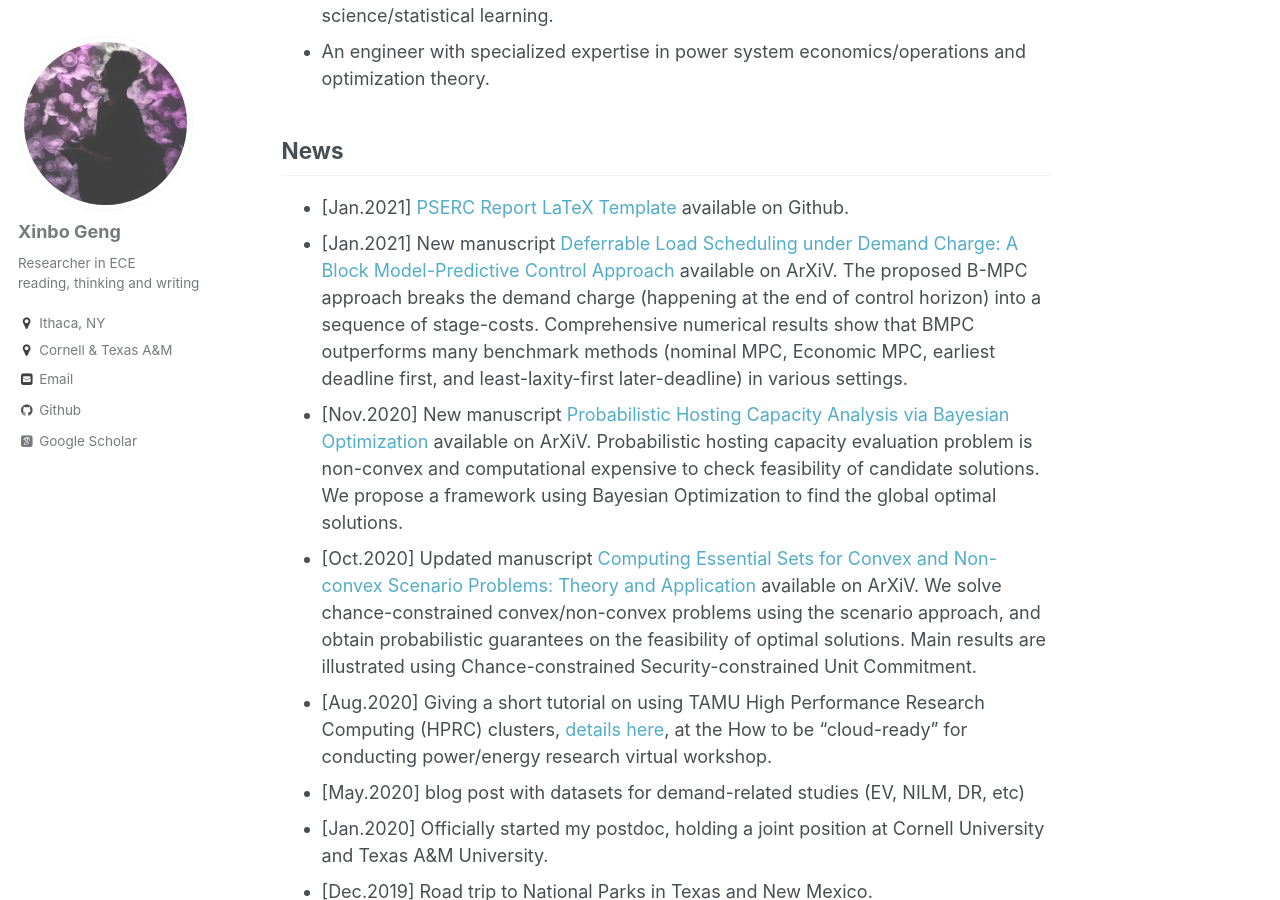
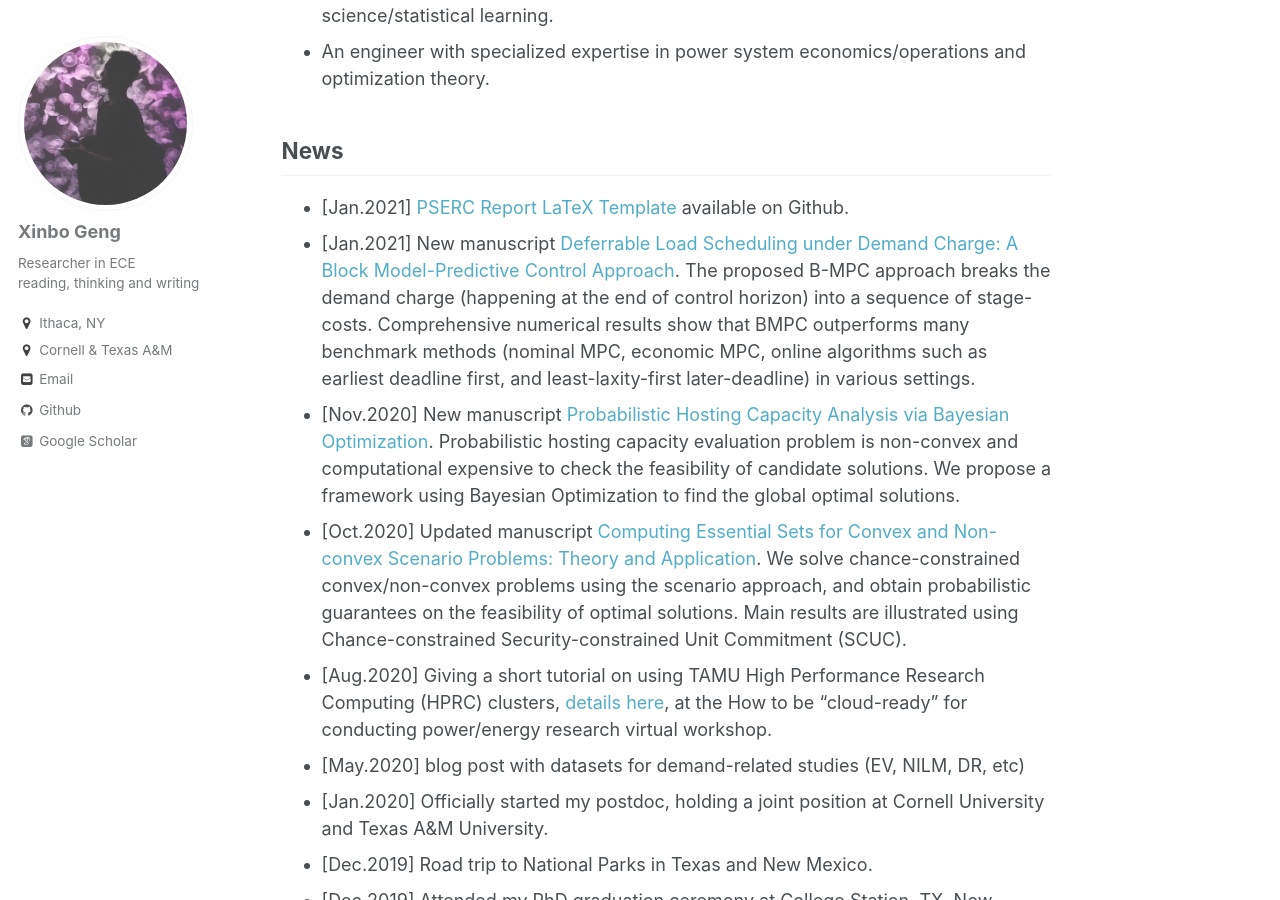
Before and after one commit to xb00dx/xb00dx.github.io, a Jekyll site: the page built from _pages/about.md, in a window 1280 px wide and 900 px high, scrolled down 230 px. Built offline with Jekyll 4.4.1, drawn with Linux system fonts in a browser that asks for light colours; some web fonts are replaced.

Commit message:
various updates

```diff
--- a/_pages/about.md
+++ b/_pages/about.md
@@ -13,9 +13,9 @@ redirect_from:
 
 ## News
 - \[Jan.2021\] [PSERC Report LaTeX Template](https://github.com/xb00dx/PSERC-LaTeX-Template) available on Github.
-- \[Jan.2021\] New manuscript [Deferrable Load Scheduling under Demand Charge: A Block Model-Predictive Control Approach](https://arxiv.org/abs/2012.14624) available on ArXiV. The proposed B-MPC approach breaks the demand charge (happening at the end of control horizon) into a sequence of stage-costs. Comprehensive numerical results show that BMPC outperforms many benchmark  methods (nominal MPC, Economic MPC, earliest deadline first, and least-laxity-first later-deadline) in various settings.
-- \[Nov.2020\] New manuscript [Probabilistic Hosting Capacity Analysis via Bayesian Optimization](https://arxiv.org/abs/2011.05193) available on ArXiV. Probabilistic hosting capacity evaluation problem is non-convex and computational expensive to check feasibility of candidate solutions. We propose a framework using Bayesian Optimization to find the global optimal solutions.
-- \[Oct.2020\] Updated manuscript [Computing Essential Sets for Convex and Non-convex Scenario Problems: Theory and Application](https://arxiv.org/abs/1910.07672) available on ArXiV. We solve chance-constrained convex/non-convex problems using the scenario approach, and obtain probabilistic guarantees on the feasibility of optimal solutions. Main results are illustrated using Chance-constrained Security-constrained Unit Commitment.
+- \[Jan.2021\] New manuscript [Deferrable Load Scheduling under Demand Charge: A Block Model-Predictive Control Approach](https://arxiv.org/abs/2012.14624). The proposed B-MPC approach breaks the demand charge (happening at the end of control horizon) into a sequence of stage-costs. Comprehensive numerical results show that BMPC outperforms many benchmark  methods (nominal MPC, economic MPC, online algorithms such as earliest deadline first, and least-laxity-first later-deadline) in various settings.
+- \[Nov.2020\] New manuscript [Probabilistic Hosting Capacity Analysis via Bayesian Optimization](https://arxiv.org/abs/2011.05193). Probabilistic hosting capacity evaluation problem is non-convex and computational expensive to check the feasibility of candidate solutions. We propose a framework using Bayesian Optimization to find the global optimal solutions.
+- \[Oct.2020\] Updated manuscript [Computing Essential Sets for Convex and Non-convex Scenario Problems: Theory and Application](https://arxiv.org/abs/1910.07672). We solve chance-constrained convex/non-convex problems using the scenario approach, and obtain probabilistic guarantees on the feasibility of optimal solutions. Main results are illustrated using Chance-constrained Security-constrained Unit Commitment (SCUC).
 - \[Aug.2020\] Giving a short tutorial on using TAMU High Performance Research Computing (HPRC) clusters, [details here](https://xb00dx.github.io/posts/tamu-hprc/), at the How to be "cloud-ready" for conducting power/energy research virtual workshop.
 - \[May.2020\] blog post with datasets for demand-related studies (EV, NILM, DR, etc)
 - \[Jan.2020\] Officially started my postdoc, holding a joint position at Cornell University and Texas A&M University.
```
Also changed, not shown: _pages/conf.md (+6 -6 lines), _pages/notes.md (+3 -0 lines).
